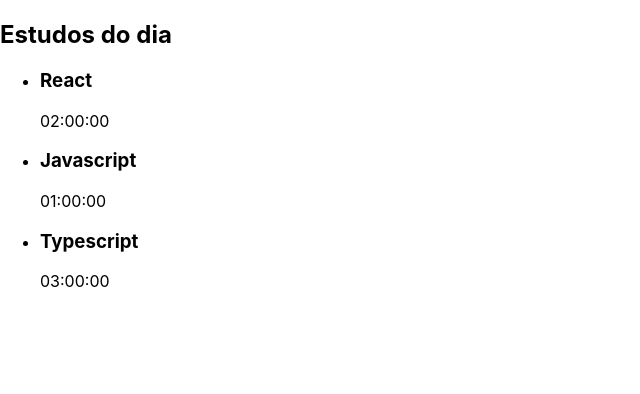
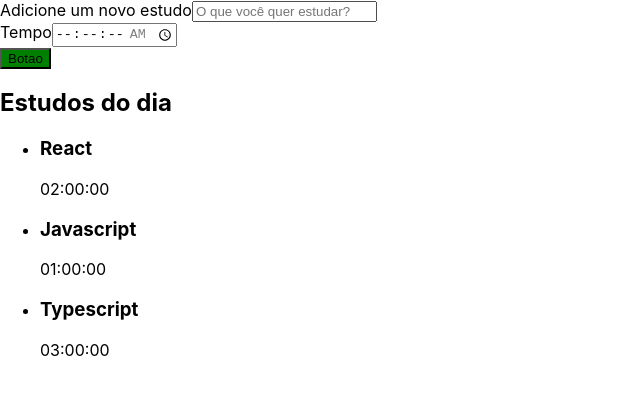
Before and after one commit to hvictorleite/alura-studies, a React (Create React App) app: page / in a window 1280 px wide. Shown: the top 394 px of the page, without its empty margins (0-640 px from the left). Built offline with nearby package versions, Linux system fonts and the light colour scheme; the HTML template or start-up script is replaced by a standard one.

Commit message:
Estilizando React com CSS inline.

```diff
--- a/src/App.tsx
+++ b/src/App.tsx
@@ -1,9 +1,11 @@
 import React from 'react';
+import Formulario from './components/Formulario';
 import Lista from './components/Lista';
 
 function App() {
   return (
     <div className="App">
+      <Formulario />
       <Lista />
     </div>
   );
--- a/src/components/Botao/index.tsx
+++ b/src/components/Botao/index.tsx
@@ -1,9 +1,33 @@
 import React from "react";
 
+// Maneiras de estilizar com CSS inline no React
 class Botao extends React.Component {
+    // 1 - Criando o estilo direto na tag
+    // render() {
+    //     return (
+    //         <button style={{backgroundColor: 'blue'}}>
+    //             Botao
+    //         </button>
+    //     )
+    // }
+    // 2 - Criando variável com estilo e depois chamando-a na tag
+    // render() {
+    //     const backgroundColor = 'red'
+    //     return (
+    //         <button style={{backgroundColor}}>
+    //             Botao
+    //         </button>
+    //     )
+    // }
+    // 3 - Criando variável com estilo, externando para uma outra varivável e depois chamando-a na tag
     render() {
+        const estaAtivo = true;
+        const backgroundColor = estaAtivo ? 'green' : 'yellow'
+        const styles = { backgroundColor }
         return (
-            <button>Botao</button>
+            <button style={ styles }>
+                Botao
+            </button>
         )
     }
 }
```
